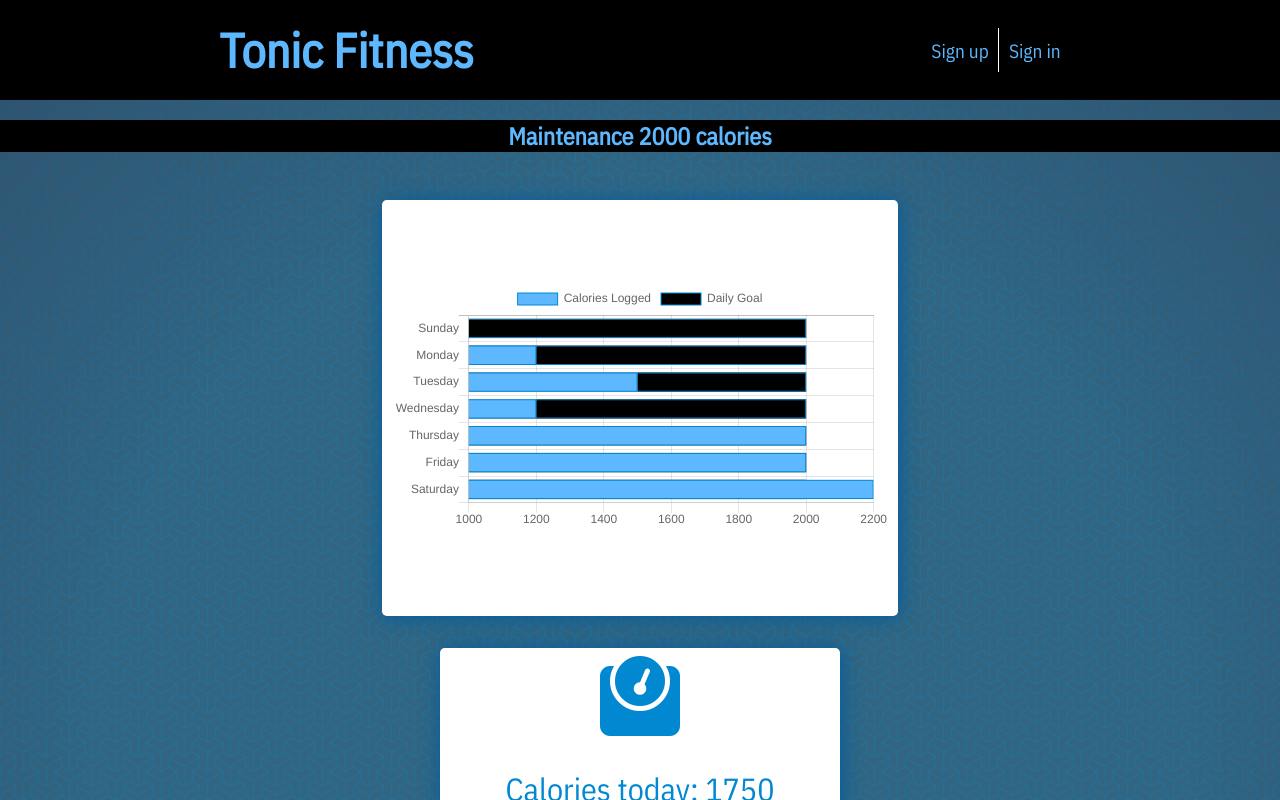
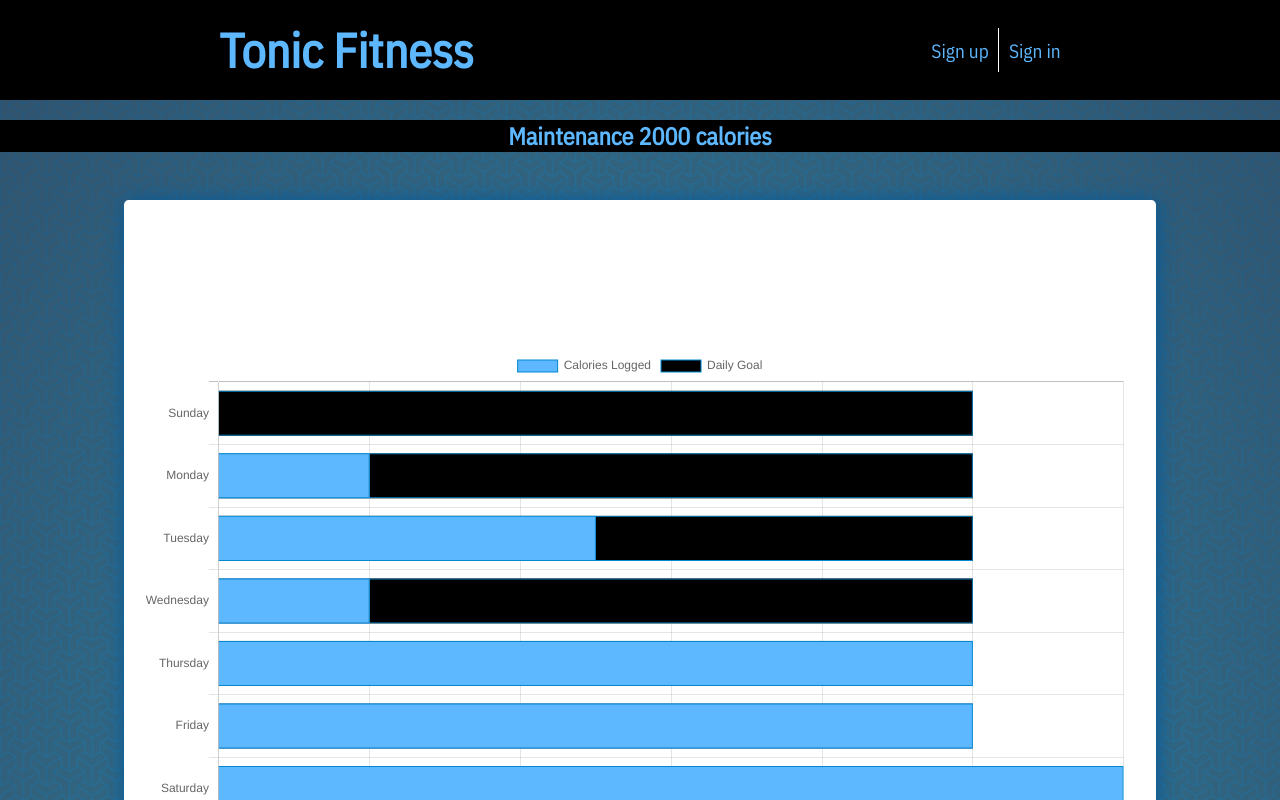
Before and after one commit to chingu-voyages/geckos-project-11, a React (Create React App) app in the folder tonic-fitness/: page /results in a window 1280 px wide. Shown: the top 800 px of the page. Built offline with nearby package versions, Linux system fonts and the light colour scheme.

Commit message:
Chart working on all sizes

```diff
--- a/tonic-fitness/src/stylesheets/Results.scss
+++ b/tonic-fitness/src/stylesheets/Results.scss
@@ -32,7 +32,7 @@
       align-items: center;
       width: 300px;
       height: 200px;
-      padding: 0.5em;
+      padding: 0 1em;
       margin: 1em 0;
       border-radius: 0.3em;
       color: $color-secondary;
@@ -81,3 +81,29 @@
   }
 
 }
+
+@media only screen and (min-width:900px) {
+
+  #results {
+
+    .chart {
+      width: 800px;
+      height: 600px;
+    }
+
+  }
+
+}
+
+@media only screen and (min-width:1100px) {
+
+  #results {
+
+    .chart {
+      width: 1000px;
+      height: 800px;
+    }
+
+  }
+
+}
```
